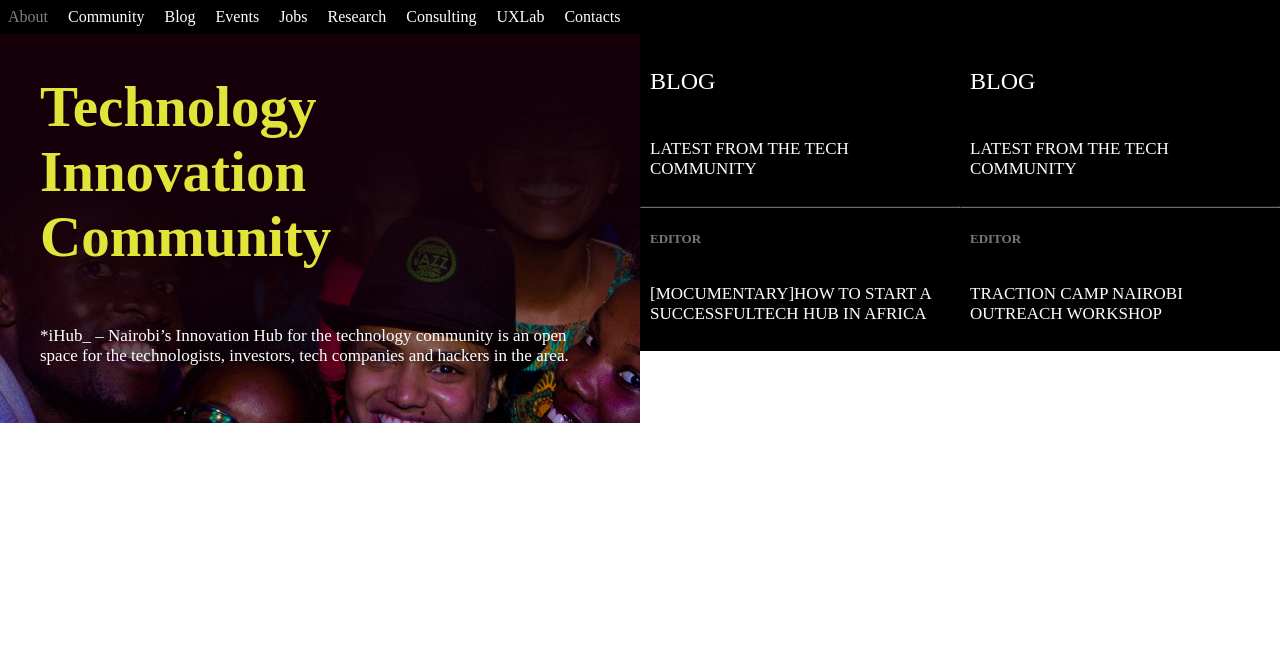
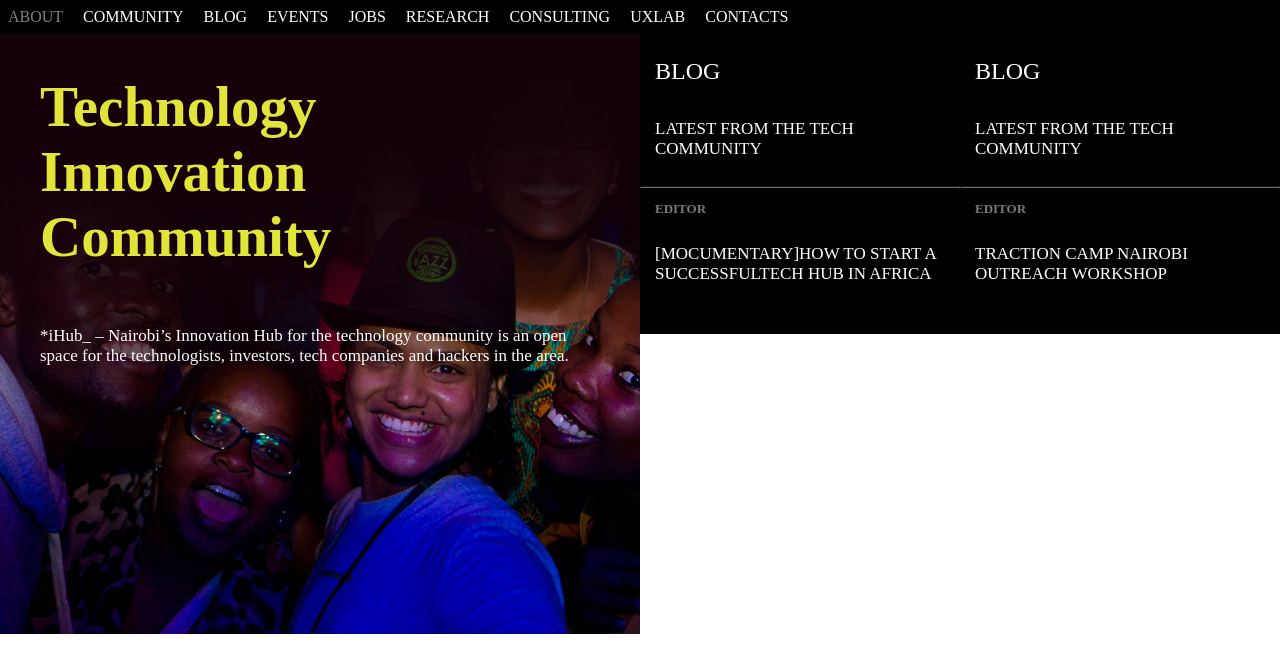
Before and after one commit to brayovsky/ihubUI, a plain HTML site: page index.html in a window 1280 px wide. Drawn offline with Linux system fonts and the light colour scheme.

Commit message:
Modify classes to improve UI

```diff
--- a/ihubcss.css
+++ b/ihubcss.css
@@ -18,7 +18,8 @@ div{
 	display: block;
     padding: 8px;
     text-decoration: none;
-    color: #fff
+    color: #fff;
+    text-transform: uppercase;
 }
 .navigation a:hover{
 	opacity: 0.5;
@@ -29,6 +30,8 @@ div{
 .half-div{
 	width:50%;
 	float: left;
+	height: 600px;
+	cursor: pointer;
 }
 .half-div > p{
 	padding: 0px 40px 40px 40px
@@ -36,10 +39,11 @@ div{
 .quarter-div{
 	width:25%;
 	float: left;
+	height: 300px;
+	cursor: pointer;
 }
 .quarter-div p{
-
-	padding:10px;
+	padding:0px 0px 10px 15px;
 }
 h1.announce{
 	font-size: 57px;
```
